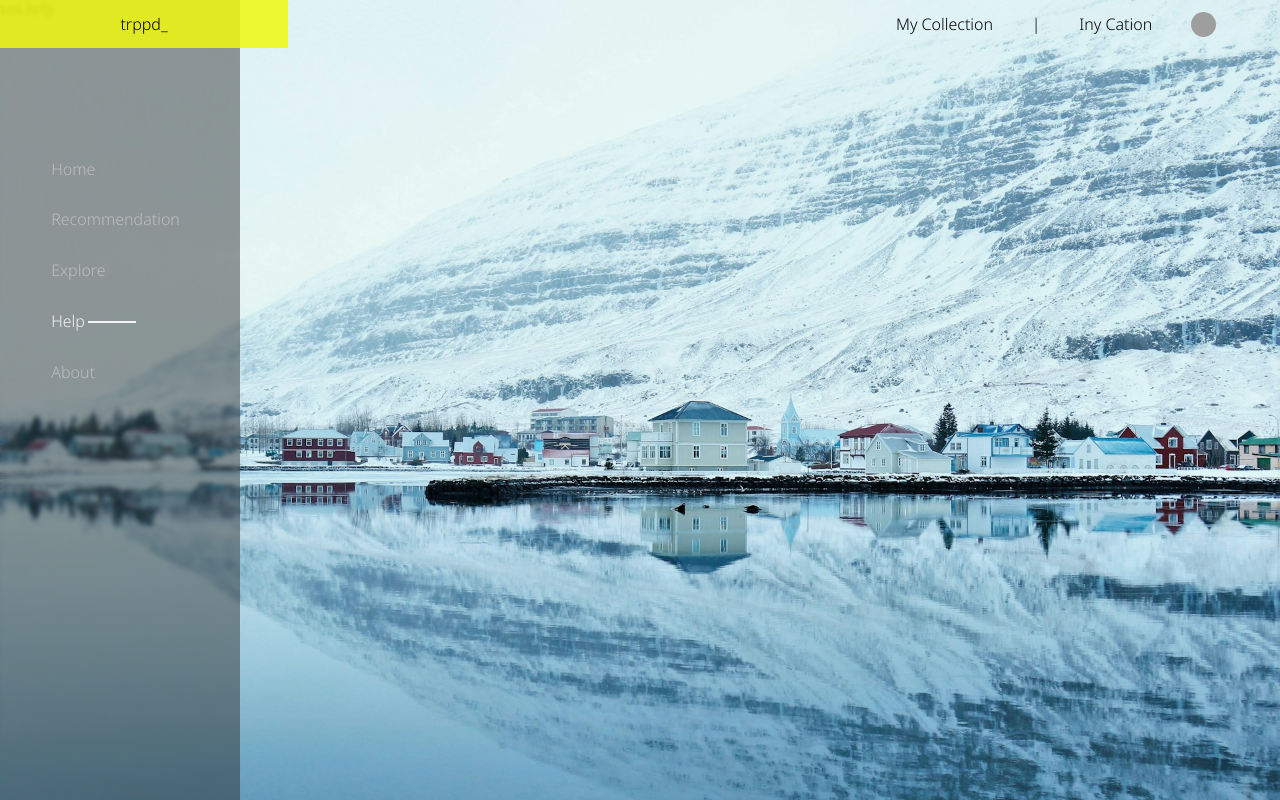
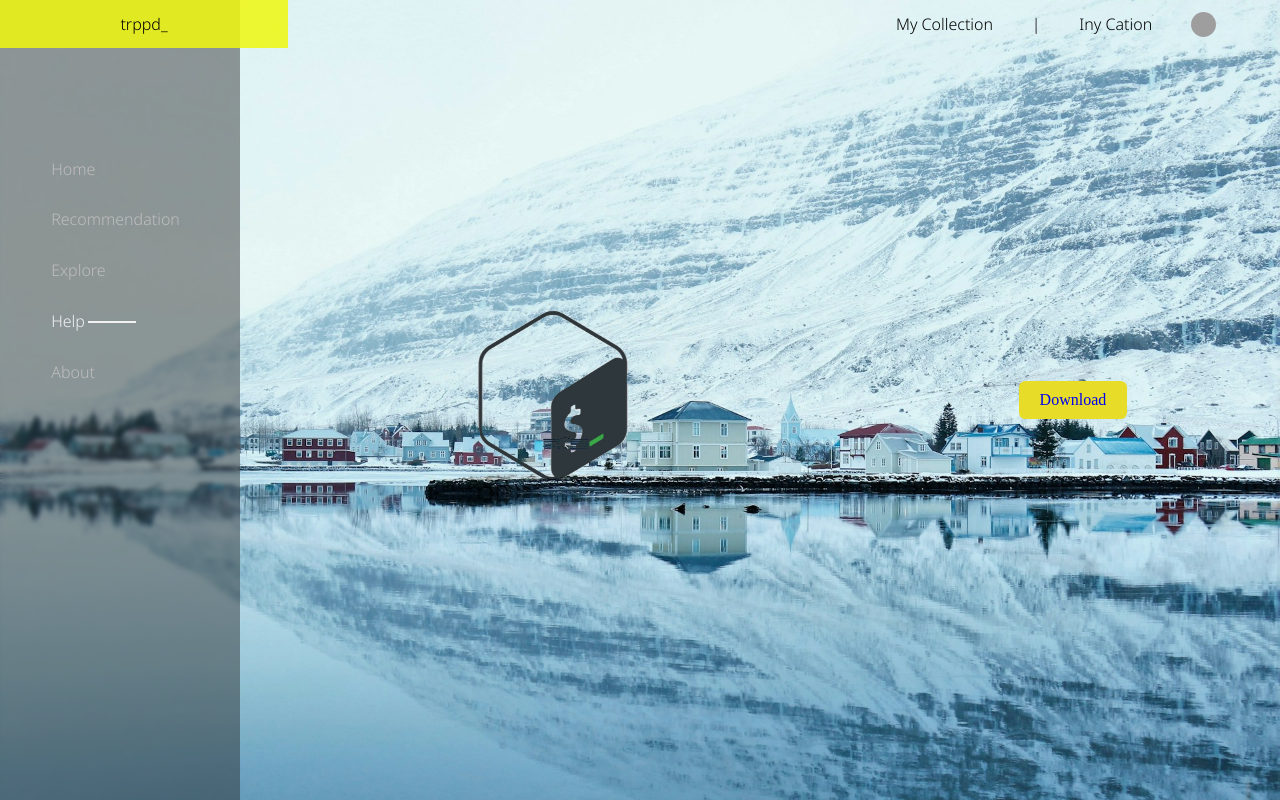
Before and after one commit to inyCation/Auto-Reloader-For-Java, a React (Vite) app in the folder AutoReload/: page /Help in a window 1280 px wide. Built offline with nearby package versions, Linux system fonts and the light colour scheme; grey boxes are pictures that could not be loaded.

Commit message:
media query pin

```diff
--- a/AutoReload/src/pages/Explore.tsx
+++ b/AutoReload/src/pages/Explore.tsx
@@ -1,6 +1,6 @@
 // import React from 'react'
 
-const Explore = () => {
+const Explore : React.FC = () => {
   return (
     <div className="explore">
         explore
--- a/AutoReload/src/pages/Help.tsx
+++ b/AutoReload/src/pages/Help.tsx
@@ -1,10 +1,18 @@
 // import React from 'react'
 
-const Help = () => {
+const Help : React.FC = () => {
   return (
-    <div className="help">
-        test help
-    </div>
+    <>
+      <div className="help">
+          <div className="sideImg">
+            <img src={"../../src/assets/bash.jpg"} alt="" />
+          </div>
+          <div className="download_now">
+            <a href={"../../src/assets/run.sh"} download={true}>Download</a>
+          </div>
+
+      </div>
+    </>
   )
 }
 
--- a/AutoReload/src/pages/Recommendation.tsx
+++ b/AutoReload/src/pages/Recommendation.tsx
@@ -1,6 +1,6 @@
 // import React from 'react'
 
-const Recommendation = () => {
+const Recommendation : React.FC= () => {
   return (
     <div className="rec">
         rec
--- a/AutoReload/src/styles/main.scss
+++ b/AutoReload/src/styles/main.scss
@@ -12,9 +12,6 @@
     left: 0;
     backdrop-filter: blur(2px);
 
-    a {
-        // color: #f2f2f2;
-    }
 
     >.menu {
         height: 65vh;
@@ -115,22 +112,25 @@
 
 .home {
     @include dispFlex(space-evenly, start, column);
+
     >.hero {
         width: 31vw;
         position: absolute;
         left: 20%;
         color: #f0f0f0;
 
-        >.title{
+        >.title {
             font-family: 'Courier New', Courier, monospace;
             font-size: 3rem;
             margin-bottom: 3rem;
         }
-        >.desc{
+
+        >.desc {
             font-size: 1.2rem;
             font-family: 'Lucida Sans', 'Lucida Sans Regular', 'Lucida Grande', 'Lucida Sans Unicode', Geneva, Verdana, sans-serif;
         }
-        >.btn_read_more{
+
+        >.btn_read_more {
             width: max-content;
             margin-top: 3rem;
             background-color: #e7dd28;
@@ -141,21 +141,24 @@
     }
 }
 
-.about{
+.about {
     @include dispFlex(space-evenly, start, column);
-    >.details{
+
+    >.details {
         @include dispFlex(space-between, start, column);
         position: absolute;
         width: 31vw;
         height: 50%;
         left: 30%;
-        >.title{
+
+        >.title {
             font-family: $font_pri;
             width: 180%;
             font-size: 4rem;
             // margin-bottom: 10rem;
         }
-        >.about_project{
+
+        >.about_project {
             // position: absolute;
             // top: 70%;
             background-color: #bebcbc22;
@@ -166,7 +169,8 @@
             backdrop-filter: blur(15px);
             border-radius: .5rem;
         }
-        >.download_script{
+
+        >.download_script {
             border-radius: .4rem;
             width: max-content;
             background: #e7dd28;
@@ -174,3 +178,26 @@
         }
     }
 }
+
+.help {
+    @include dispFlex(space-around, center, row);
+
+    >.sideImg {
+        margin-left: 15rem;
+
+        >img {
+            width: 20rem;
+            mix-blend-mode: darken;
+        }
+    }
+
+    >.download_now {
+        width: max-content;
+        background-color: #63636362;
+        padding: .8rem 1.7rem;
+        backdrop-filter: blur(2px);
+        background-color: #e7dd28;
+        border-radius: .4rem;
+        padding: .6rem 1.3rem;
+    }
+}
--- /dev/null
+++ b/AutoReload/src/styles/mediaQuery.scss
@@ -0,0 +1,5 @@
+@media screen and (width: 1210px) {
+    body{
+        display: none;
+    }
+}
```
Also changed, not shown: 1 other file (tests, documents, lock files or other folders).
